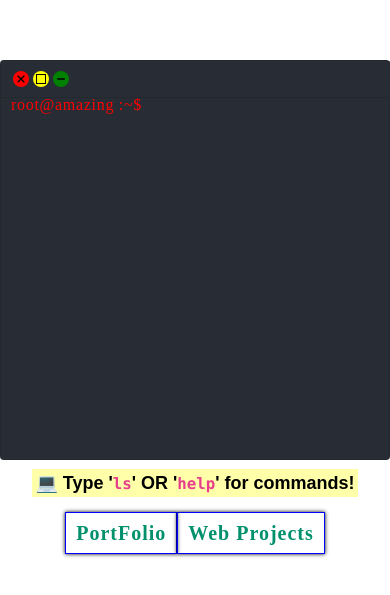
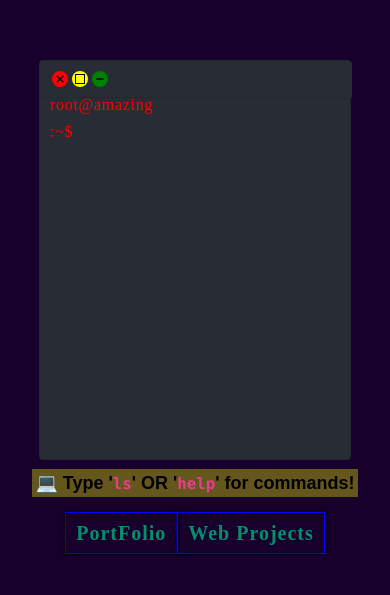
Before and after one commit to dpatel-8112/dpatel-8112.github.io, a React (Create React App) app: page / in a window 390 px wide. Shown: the part 115-710 px from the top of the page. Built offline with nearby package versions, Linux system fonts and the light colour scheme.

Commit message:
Change Background Color

```diff
--- a/src/App.css
+++ b/src/App.css
@@ -15,7 +15,7 @@
 
 .App-header {
   /* background-color: #282c34; */
-  background-color: white;
+  background-color: rgb(23, 0, 43);
   min-height: 100vh;
   display: flex;
   flex-direction: column;
@@ -28,12 +28,3 @@
 .App-link {
   color: #61dafb;
 }
-
-@keyframes App-logo-spin {
-  from {
-    transform: rotate(0deg);
-  }
-  to {
-    transform: rotate(360deg);
-  }
-}
--- a/src/component/HomeCard.jsx
+++ b/src/component/HomeCard.jsx
@@ -103,7 +103,10 @@ function HomeCard() {
 
   return (
     <>
-      <Card className={style.CardContainer}>
+      <Card
+        className={style.CardContainer}
+        onClick={() => inputEl.current.focus()}
+      >
         <Card.Header className={style.CardHeader}>
           <GrFormClose className={style.CloseIcon} />
           <VscChromeMaximize className={style.MaximizeIcon} />
--- a/src/component/HomeCard.module.css
+++ b/src/component/HomeCard.module.css
@@ -28,11 +28,14 @@
   letter-spacing: 0.7px;
   overflow-y: auto;
 }
-@media only screen and (max-width: 700px) {
+
+@media only screen and (max-width: 720px) {
   .CardContainer {
-    width: 100%;
+    width: 80%;
+    /* transform: rotate(270deg); */
   }
 }
+
 .CardHeader {
   padding: 10px 10px;
   position: fixed;
```
